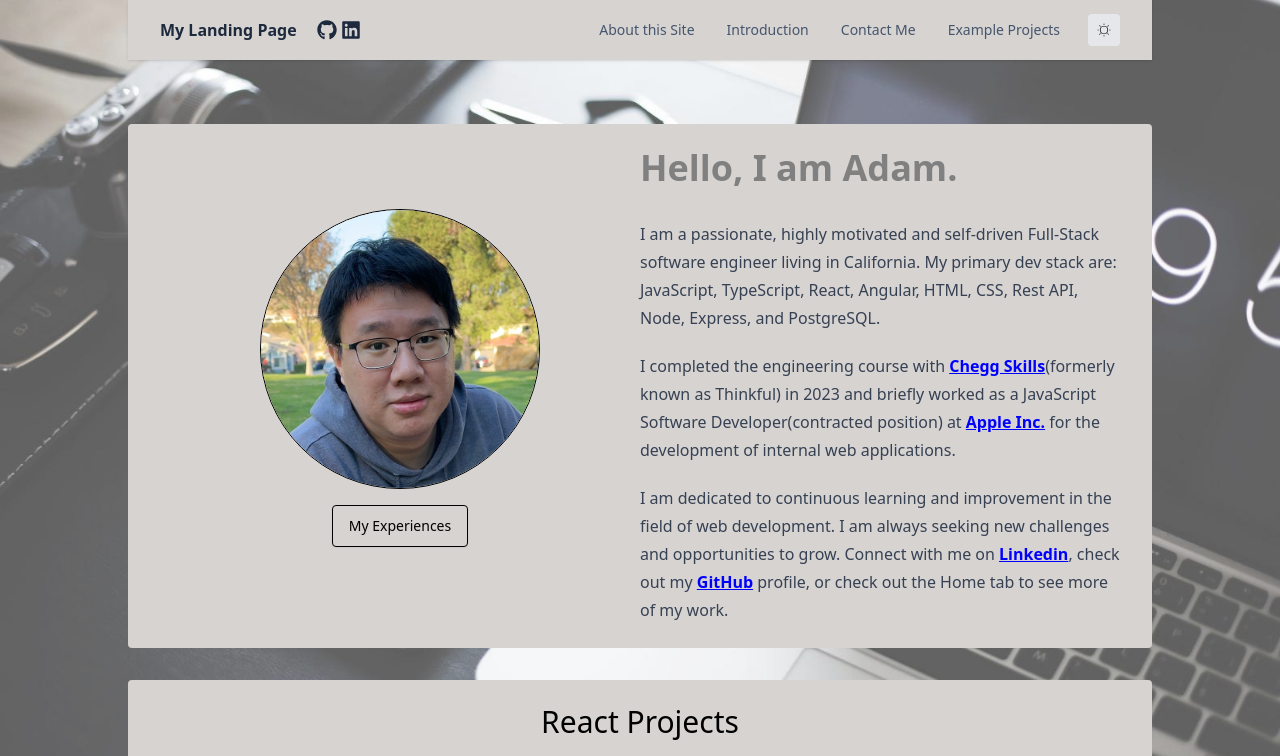
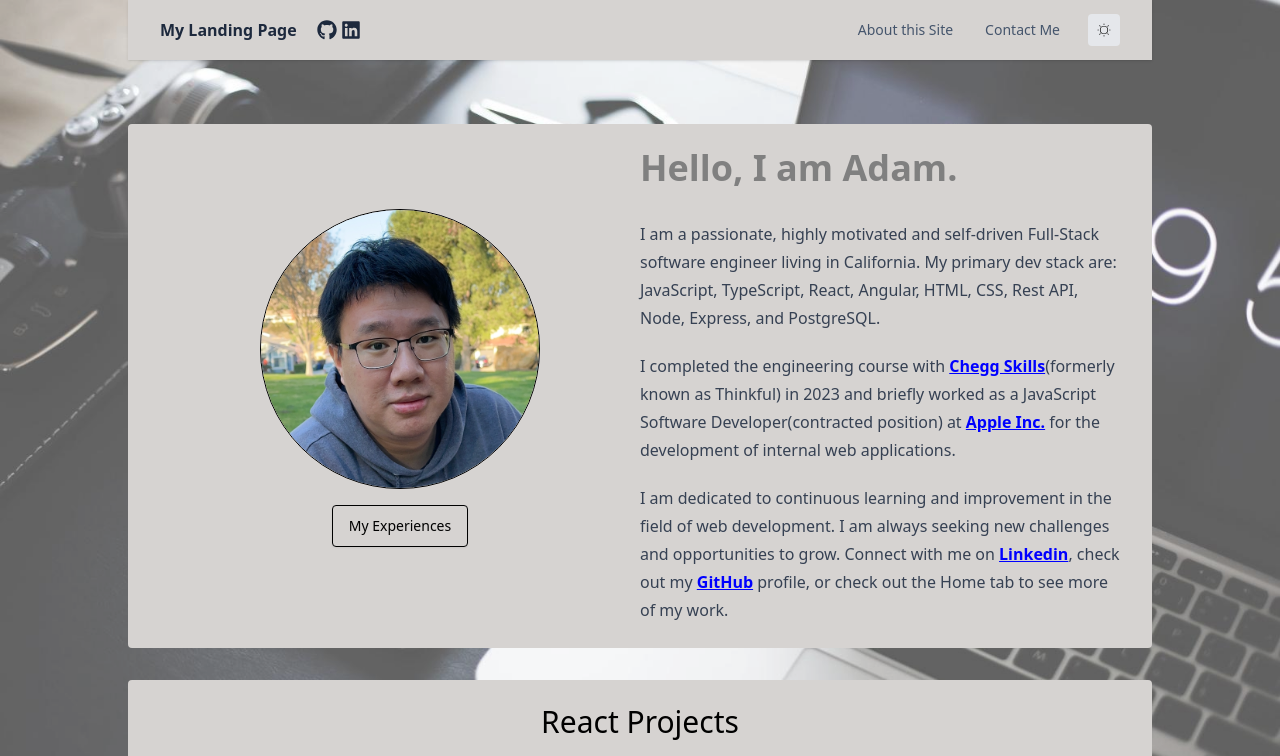
Before and after one commit to adam780930/react-practice, a React (Vite) app: page / in a window 1280 px wide. Shown: the top 756 px of the page. Built offline with nearby package versions, Linux system fonts and the light colour scheme.

Commit message:
removed extra tab that are already included in the main page (#28)

```diff
--- a/src/components/Navigation.jsx
+++ b/src/components/Navigation.jsx
@@ -5,9 +5,7 @@ import ThemeToggle from "./Themetoggle.jsx";
 function Navigation() {
   const pages = [
     { link: "markdown", linkText: "About this Site" },
-    { link: "introduction", linkText: "Introduction" },
     { link: "contact", linkText: "Contact Me" },
-    { link: "example", linkText: "Example Projects" },
   ];
 
   return (
```
